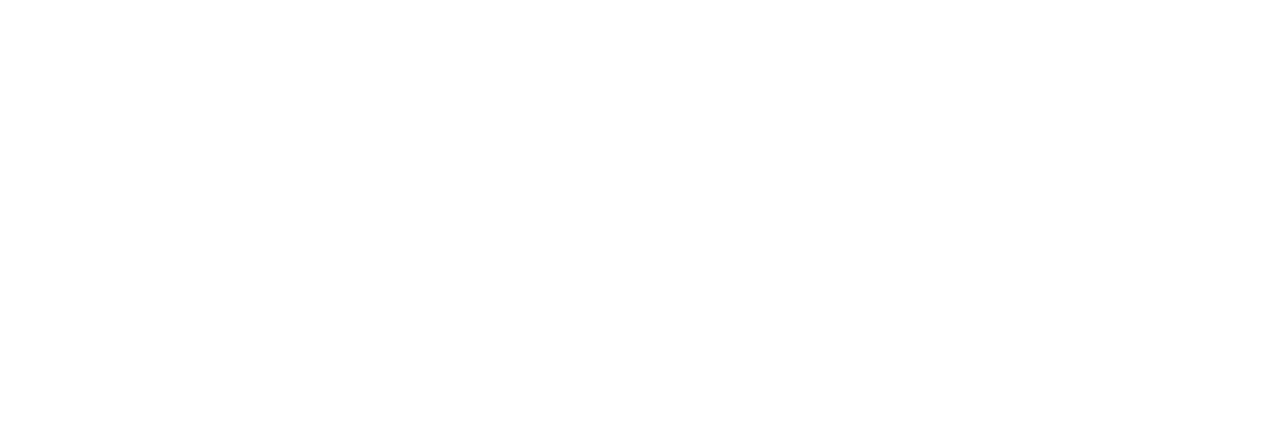
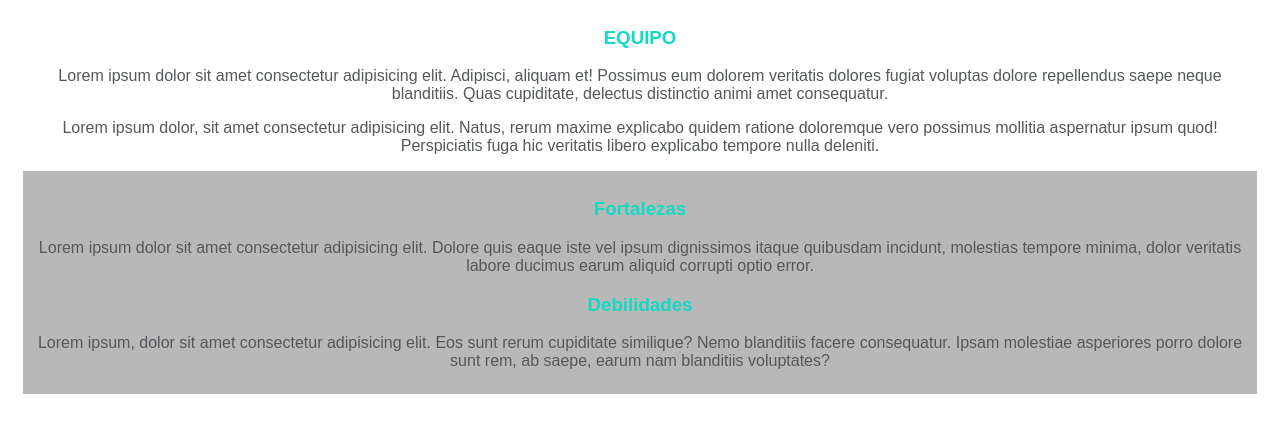
Before and after one commit to Bhetleem/username-project-promo-A-module-1-team-1, a plain HTML site: page index.html in a window 1280 px wide. Drawn offline with Linux system fonts and the light colour scheme.

Commit message:
Cambios en el main 1

```diff
--- a/index.html
+++ b/index.html
@@ -1,18 +1,54 @@
 <!DOCTYPE html>
 <html lang="en">
-<head>
-    <meta charset="UTF-8">
-    <meta name="viewport" content="width=device-width, initial-scale=1.0">
+  <head>
+    <meta charset="UTF-8" />
+    <meta name="viewport" content="width=device-width, initial-scale=1.0" />
     <title>Document</title>
-    <link rel="stylesheet" href="./styles/reset.css"/>
+    <link rel="stylesheet" href="./styles/reset.css" />
     <link rel="stylesheet" href="./styles/styles.css" />
-</head>
-<body>
+  </head>
+  <body>
     <header></header>
     <main>
-        <section></section>
-        <section></section>
+      <section class="ms1">
+        <section class="ms1-equipo">
+          <h3 id="equipo">EQUIPO</h3>
+          <p>
+            Lorem ipsum dolor sit amet consectetur adipisicing elit. Adipisci,
+            aliquam et! Possimus eum dolorem veritatis dolores fugiat voluptas
+            dolore repellendus saepe neque blanditiis. Quas cupiditate, delectus
+            distinctio animi amet consequatur.
+          </p>
+          <p>
+            Lorem ipsum dolor, sit amet consectetur adipisicing elit. Natus,
+            rerum maxime explicabo quidem ratione doloremque vero possimus
+            mollitia aspernatur ipsum quod! Perspiciatis fuga hic veritatis
+            libero explicabo tempore nulla deleniti.
+          </p>
+        </section>
+        <aside class="ms1-fd">
+          <section class="ms1-fortalezas">
+            <h3 id="fortalezas">Fortalezas</h3>
+            <p>
+              Lorem ipsum dolor sit amet consectetur adipisicing elit. Dolore
+              quis eaque iste vel ipsum dignissimos itaque quibusdam incidunt,
+              molestias tempore minima, dolor veritatis labore ducimus earum
+              aliquid corrupti optio error.
+            </p>
+          </section>
+          <section class="ms1-debilidades">
+            <h3 id="debilidades">Debilidades</h3>
+            <p>
+              Lorem ipsum, dolor sit amet consectetur adipisicing elit. Eos sunt
+              rerum cupiditate similique? Nemo blanditiis facere consequatur.
+              Ipsam molestiae asperiores porro dolore sunt rem, ab saepe, earum
+              nam blanditiis voluptates?
+            </p>
+          </section>
+        </aside>
+      </section>
+      <section></section>
     </main>
     <footer></footer>
-</body>
+  </body>
 </html>
--- a/styles/styles.css
+++ b/styles/styles.css
@@ -3,3 +3,42 @@
     --color-secondary: #14d9c4;
     --color-terciary: #b8b8b9;
 }
+
+.ms1{
+    display: flex;
+    flex-direction: column;
+    margin-left: 15px;
+    margin-right: 15px;
+}
+
+.ms1-equipo{
+    text-align: center;
+    color: #54585a;
+}
+
+.ms1-equipo #equipo{
+    color: var(--color-secondary);
+}
+
+.ms1-fd{
+    background-color: var(--color-terciary);
+    padding: 8px;
+}
+
+.ms1-fortalezas{
+    text-align: center;
+    color: #54585a;
+}
+
+.ms1-fortalezas #fortalezas{
+    color: var(--color-secondary);
+}
+
+.ms1-debilidades{
+    text-align: center;
+    color: #54585a;
+}
+
+.ms1-debilidades #debilidades{
+    color: var(--color-secondary);
+}
```
Also changed, not shown: styles/reset.css (line endings or trailing spaces), 1 other file.
